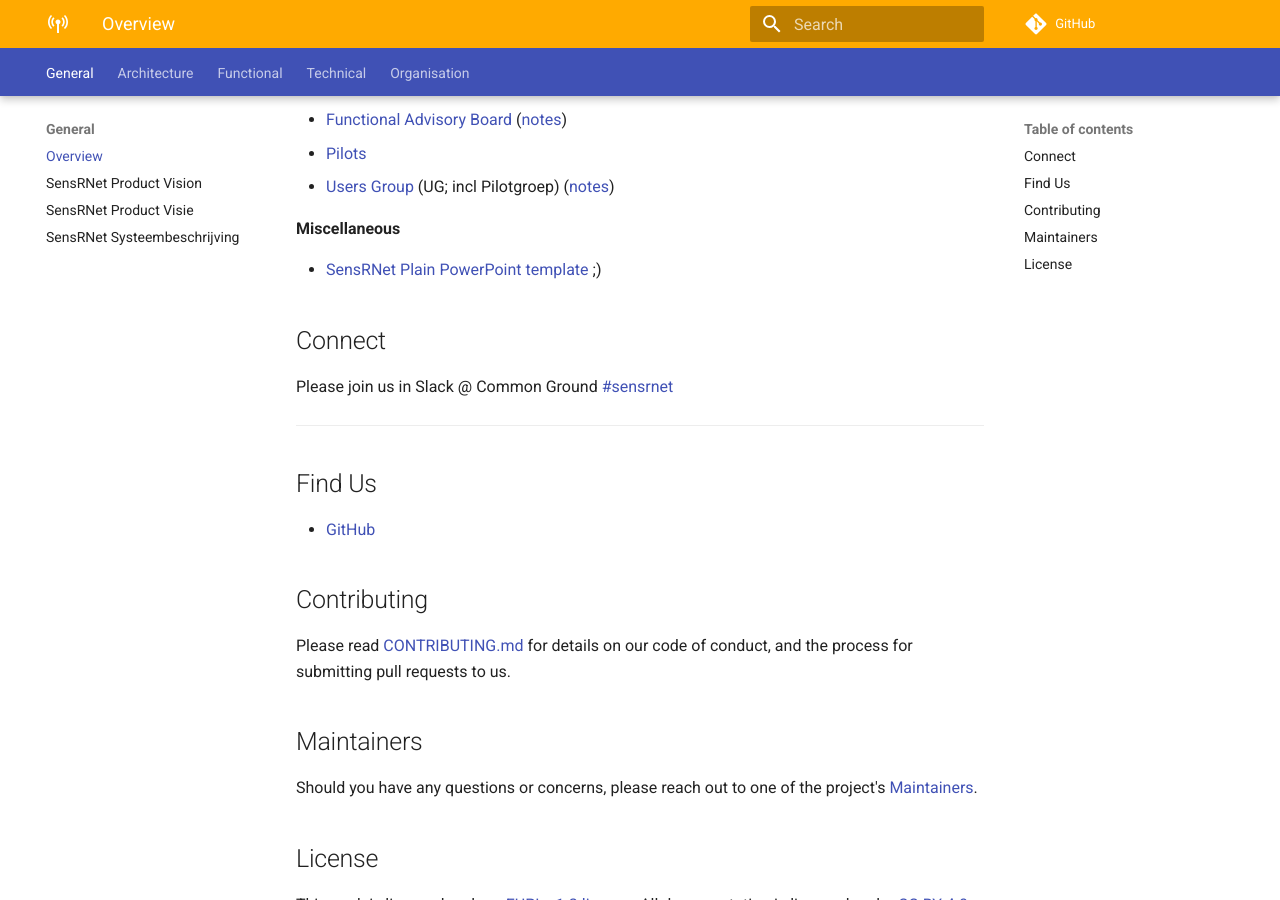
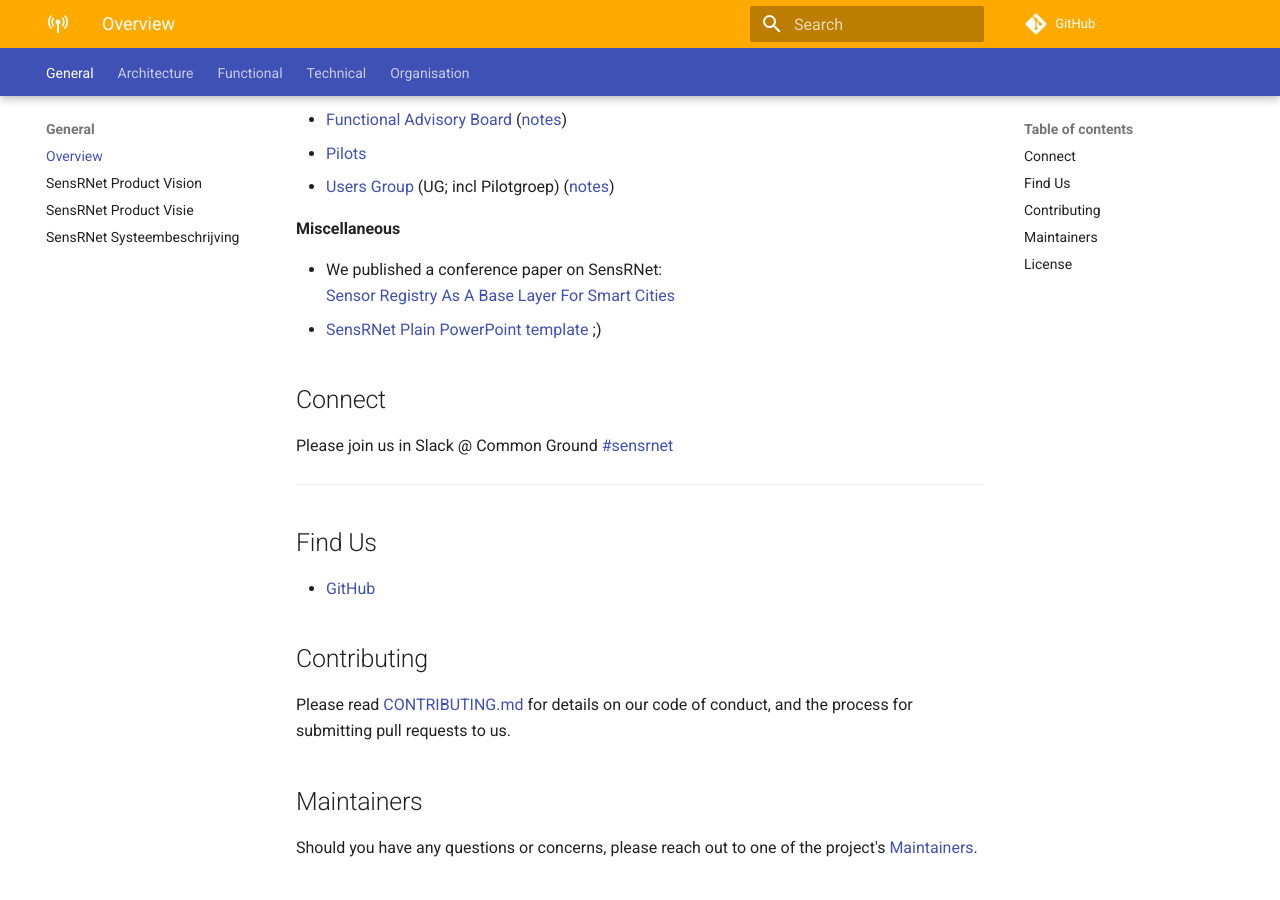
Before and after one commit to kadaster-labs/sensrnet-home, an MkDocs documentation site: the page built from docs/README.md, in a window 1280 px wide and 900 px high, scrolled down 1414 px. Built offline with MkDocs 1.6.1 and Material for MkDocs 9.7.7, drawn with Linux system fonts in a browser that asks for light colours; comment, search, counter and statistics services are not loaded.

Commit message:
add reference to SDSC '21 conference paper

```diff
--- a/docs/README.md
+++ b/docs/README.md
@@ -47,6 +47,8 @@
 
 **Miscellaneous**
 
+- We published a conference paper on SensRNet: <br>
+    [Sensor Registry As A Base Layer For Smart Cities](https://www.int-arch-photogramm-remote-sens-spatial-inf-sci.net/XLVI-4-W1-2021/115/2021/)
 - [SensRNet Plain PowerPoint template](2021-SensRNet-plain-PowerPoint-template.potx) ;)
 
 ## Connect
```
